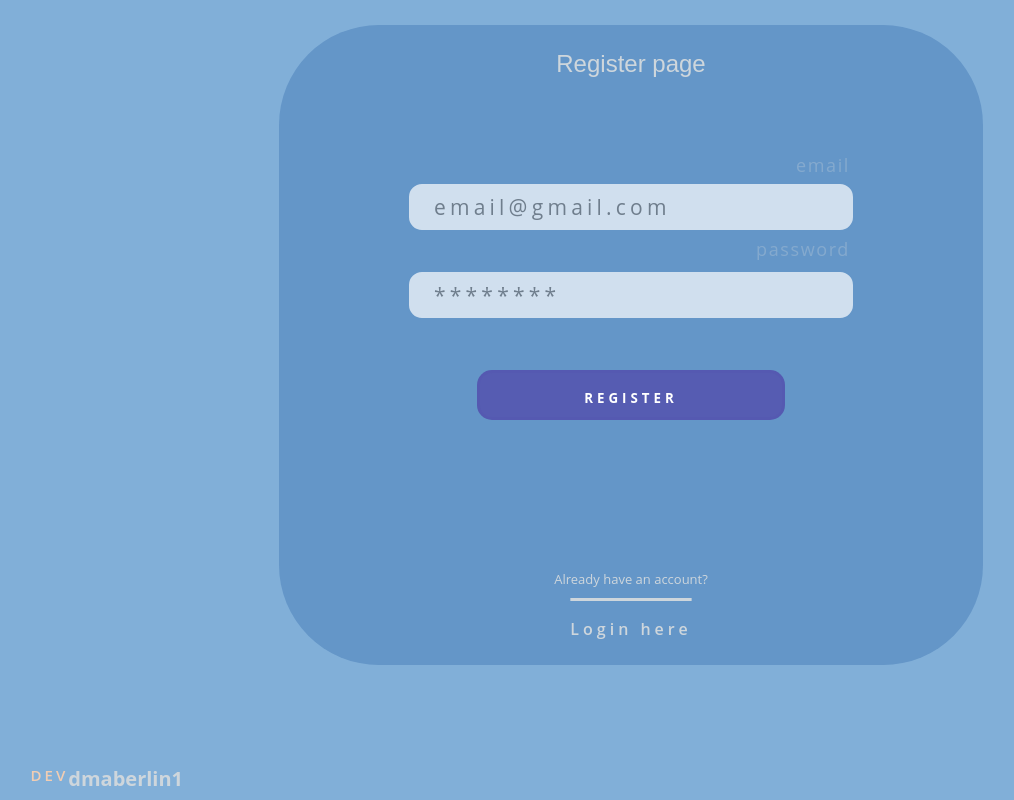
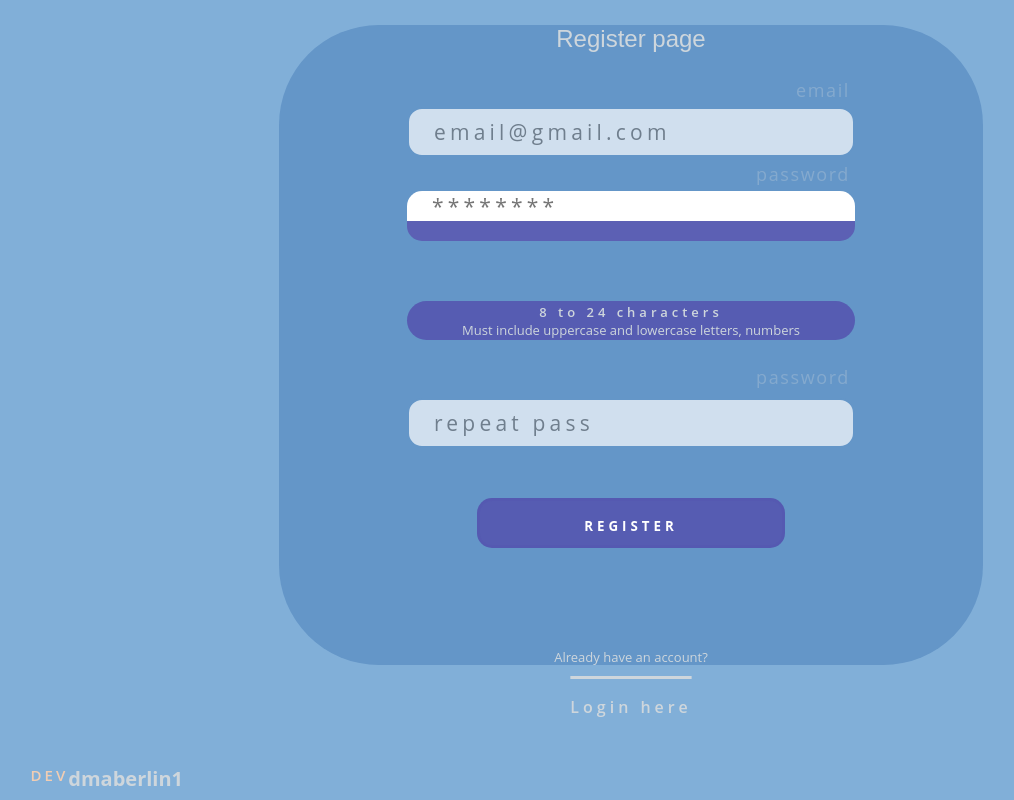
Before and after one commit to otecMuxah/dimaB, a React (Create React App) app: page /register in a window 1280 px wide. Shown: the whole page, without its empty margins (9-1023 px from the left). Built offline with nearby package versions, Linux system fonts and the light colour scheme.

Commit message:
feat:working app

```diff
--- a/src/common/constants.ts
+++ b/src/common/constants.ts
@@ -7,7 +7,14 @@ export const ROUTES = {
 };
 
 
+export const EMAIL_REGEX = /^[\w-\.]+@([\w-]+\.)+[\w-]{2,4}$/
+export const PWD_REGEX = /^(?=.*[0-9])(?=.*[a-z])(?=.*[A-Z])([a-zA-Z0-9]{8,24})$/;
 
+
+
+
+
+//эти константы созданны для демо версии ,в реальном проекте
 export const REACT_APP_FIREBASE_API_KEY='AIzaSyCgaSofAhjAe7kyRHIQyBfAePRv2lMvK2A'
 export const REACT_APP_FIREBASE_AUTH_DOMAIN='auth-app-8bd17.firebaseapp.com'
 export const REACT_APP_FIREBASE_PROJECT_ID='auth-app-8bd17'
--- a/src/components/UI/Button.tsx
+++ b/src/components/UI/Button.tsx
@@ -4,12 +4,13 @@ interface ButtonProps {
     title: string;
     type?:any;
     onclick?: () => void;
+    disabled?:boolean
 }
 
-const Button:FC<ButtonProps> = ({title,type,onclick}) => {
+const Button:FC<ButtonProps> = ({title,type,onclick,disabled=false}) => {
 
     return (
-        <button onClick={onclick} className={'button'} type={type}>{title}</button>
+        <button disabled={disabled} onClick={onclick} className={'button'} type={type}>{title}</button>
     );
 };
 
--- a/src/pages/LoginPage.tsx
+++ b/src/pages/LoginPage.tsx
@@ -1,37 +1,61 @@
-import React, {useState} from 'react';
+import React, {useEffect, useRef, useState} from 'react';
 import {Link, useNavigate} from "react-router-dom";
 import Button from "../components/UI/Button";
-import {ROUTES} from "../common/constants";
+import {EMAIL_REGEX, PWD_REGEX, ROUTES} from "../common/constants";
 import {useAppDispatch} from "../hooks/redux-hooks";
 import {getAuth, signInWithEmailAndPassword} from "firebase/auth";
 import {setUser} from "../store/slices/userSlice";
 
 
-
 const LoginPage = () => {
-    const dispatch=useAppDispatch()
+    const dispatch = useAppDispatch()
     let navigate = useNavigate();
+    const userRef = useRef(null);
+    const errRef = useRef(null);
 
     const [email, setEmail] = useState('');
     const [pass, setPass] = useState('');
+    const [errMsg, setErrMsg] = useState('');
 
-    const handleLogin=(event:any,email:string,password:string)=>{
+
+    useEffect(() => {
+        // @ts-ignore
+        userRef.current.focus()
+    }, []);
+
+
+    useEffect(() => {
+        setErrMsg('')
+    }, [email, pass]);
+
+
+    const handleLogin = (event: any, email: string, password: string) => {
         event.preventDefault()
-        const auth=getAuth()
-        signInWithEmailAndPassword(auth,email,password)
-            .then(({user})=>{
+        const auth = getAuth()
+        signInWithEmailAndPassword(auth, email, password)
+            .then(({user}) => {
                 console.log(user);
                 dispatch(setUser({
-                email:user.email,
-                id:user.uid,
-                token:user.refreshToken
+                    email: user.email,
+                    id: user.uid,
+                    token: user.refreshToken
                 }))
                 navigate(ROUTES.MAIN)
+            }).catch((err) => {
+            if (!err?.response) {
+                setErrMsg('No Server Response');
+            } else if (err.response?.status === 400) {
+                setErrMsg('Missing Username or Password');
+            } else if (err.response?.status === 401) {
+                setErrMsg('Unauthorized');
+            } else {
+                setErrMsg('Login Failed');
+            }
+            // @ts-ignore
+            errRef.current.focus();
         })
-            .catch(()=>alert('Invalid user!'))
 
     }
-
 
 
     return (
@@ -39,22 +63,35 @@ const LoginPage = () => {
 
 
             <h2>Login page</h2>
+            <p ref={errRef}
+               className={errMsg ? "login__errmsg" : "login__offscreen"}
+               aria-live="assertive">
+                {errMsg}
+            </p>
             <form className="login__form"
-                  onSubmit={(event)=>handleLogin(event,email,pass)
+                  onSubmit={(event) => handleLogin(event, email, pass)
                   }>
                 <label htmlFor="login">email</label>
-                <input value={email} onChange={(e) => setEmail(e.target.value)}
+                <input value={email}
+                       ref={userRef}
+                       onChange={(e) => setEmail(e.target.value)}
+                       required
                        type="email" placeholder="email" id="email" name="email" autoComplete={'off'}/>
+
                 <label htmlFor="password">password</label>
-                <input value={pass} onChange={(e) => setPass(e.target.value)} type="password"
-                       placeholder="********" id="password"
+                <input value={pass}
+                       onChange={(e) => setPass(e.target.value)}
+                       type="password"
+                       placeholder="********"
+                       id="password"
                        autoComplete={'off'}
-                       name="password" />
-                <Button  type="submit" title={'login'}></Button>
+                       name="password"
+                       required/>
+                <Button type="submit" title={'login'}></Button>
             </form>
             <div>
                 <p>Don't have an account? </p>
-            <Link to={ROUTES.REGISTER} ><span> Register here</span></Link>
+                <Link to={ROUTES.REGISTER}><span> Register here</span></Link>
             </div>
         </div>
     );
--- a/src/pages/RegisterPage.tsx
+++ b/src/pages/RegisterPage.tsx
@@ -1,22 +1,73 @@
-import React, {useState} from 'react';
+import React, {useEffect, useRef, useState} from 'react';
 import {Link, useNavigate} from "react-router-dom";
 import {ROUTES} from "../common/constants";
 import {useAppDispatch} from "../hooks/redux-hooks";
 import {createUserWithEmailAndPassword, getAuth} from "firebase/auth";
 import {setUser} from "../store/slices/userSlice";
 import Button from "../components/UI/Button";
-
+import {EMAIL_REGEX} from "../common/constants";
+import {PWD_REGEX} from "../common/constants";
 
 
 const RegisterPage = () => {
     const navigate = useNavigate()
     const dispatch = useAppDispatch();
+    const userRef = useRef(null)
+    const errRef = useRef(null)
+
     const [email, setEmail] = useState('');
     const [pass, setPass] = useState('');
+    const [matchPass, setMatchPass] = useState('');
+    const [errMsg, setErrMsg] = useState('');
 
-    const handleRegister = (event:any,email: string, password: string) => {
+    const [emailFocus, setEmailFocus] = useState(false);
+    const [matchFocus, setMatchFocus] = useState(false);
+    const [passFocus, setPassFocus] = useState(false);
+
+    const [validPass, setValidPass] = useState(false);
+    const [validMatch, setValidMatch] = useState(false);
+    const [validEmail, setValidEmail] = useState(false);
+
+
+    useEffect(() => {
+        // @ts-ignore
+        userRef.current.focus()
+    }, []);
+
+
+    useEffect(() => {
+        setValidEmail(EMAIL_REGEX.test(email))
+    }, [email]);
+
+    // useEffect(() => {
+    //     setValidPass(PWD_REGEX.test(pass))
+    // }, [pass]);
+
+
+    useEffect(() => {
+        setValidPass(PWD_REGEX.test(pass))
+        setValidMatch(pass === matchPass)
+    }, [pass, matchPass]);
+
+
+    useEffect(() => {
+        setErrMsg('')
+    }, [email, pass, matchPass]);
+
+
+    const handleRegister = (event: any, email: string, password: string) => {
         event.preventDefault()
+
+        const v1 = EMAIL_REGEX.test(email);
+        const v2 = PWD_REGEX.test(password);
+        if (!v1 || !v2) {
+            setErrMsg('Invalid Entry')
+            return;
+        }
+
         const auth = getAuth()
+
+
         createUserWithEmailAndPassword(auth, email, password)
             .then(({user}) => {
                 console.log(user)
@@ -27,7 +78,18 @@ const RegisterPage = () => {
                 }))
                 navigate(ROUTES.MAIN)
             })
-            .catch(console.log)
+            .catch((err)=>{
+                if (!err?.response) {
+                    setErrMsg('No Server Response');
+                } else if (err.response?.status === 409) {
+                    setErrMsg('Username Taken');
+                } else {
+                    setErrMsg('Registration Failed')
+                }
+
+                // @ts-ignore
+                errRef.current.focus();
+            })
 
     }
 
@@ -36,21 +98,74 @@ const RegisterPage = () => {
         <div className={'register'}>
 
             <h2>Register page</h2>
-            <form className="register-form" onSubmit={(e)=>handleRegister(e,email,pass)}>
+            <p ref={errRef}
+               className={errMsg ? "register__errmsg" : "register__offscreen"}
+               aria-live="assertive">
+                {errMsg}
+            </p>
+            <form className="register-form"
+                  onSubmit={(e) => handleRegister(e, email, pass)}>
+
                 <label htmlFor="email">email</label>
-                <input autoComplete={'off'} value={email} onChange={(e) => setEmail(e.target.value)}
-                       type="email" placeholder="email@gmail.com" id="email" name="email"/>
+                <input
+                    type="email" placeholder="email@gmail.com"
+                    autoComplete={'off'}
+                    ref={userRef}
+                    value={email}
+                    onChange={(e) => setEmail(e.target.value)}
+                    required
+                    id="email" name="email"
+                    aria-invalid={validEmail ? "false" : "true"}
+                    aria-describedby="emailnote"
+                    onFocus={() => setEmailFocus(true)}
+                    onBlur={() => setEmailFocus(false)}
+                />
+                <p id="emailnote"
+                   className={emailFocus && email && !validEmail
+                       ? "register__instructions" : "register__offscreen"}>
+                    <span>The e-mail address is incorrect.</span>
+                    <span>Make sure there is an @ after the name and remove any extra dots or symbols</span>
+                </p>
+
+
                 <label htmlFor="password">password</label>
                 <input autoComplete={'off'}
+                       required
+                       ref={userRef}
+                       onChange={(e) => setPass(e.target.value)}
                        value={pass}
-                       onChange={(e) => setPass(e.target.value)}
-                       type="password" placeholder="********" id="password" name="password"/>
-                {/*<p>error password</p>*/}
-                {/*<input autoComplete={'off'} value={pass}*/}
-                {/*       onChange={(e) => setPass(e.target.value)} type="password"*/}
-                {/*       placeholder="repeat pass" id="password" name="password"/>*/}
-                {/*<p>error password2</p>*/}
-                <Button type="submit" title={'register'}></Button>
+                       aria-invalid={validPass ? "false" : "true"}
+                       aria-describedby="passnote"
+                       type="password" placeholder="********"
+                       id="password"
+                       onFocus={() => setPassFocus(true)}
+                       onBlur={() => setPassFocus(false)}/>
+                <p id="passnote"
+                   className={passFocus && !validPass ? "register__instructions" : "register__offscreen"}>
+                    <span>8 to 24 characters</span>
+                    Must include uppercase and lowercase letters, numbers
+                </p>
+
+
+                <label htmlFor="confirm_password">password</label>
+                <input autoComplete={'off'}
+                       value={matchPass}
+                       onChange={(e) => setMatchPass(e.target.value)}
+                       type="password"
+                       required
+                       placeholder="repeat pass"
+                       id="confirm_password" name="confirm_password"
+                       aria-invalid={validMatch ? "false" : "true"}
+                       aria-describedby="confirmnote"
+                       onFocus={() => setMatchFocus(true)}
+                       onBlur={() => setMatchFocus(false)}/>
+                <p id="confirmnote" className={matchFocus && !validMatch
+                    ? "register__instructions" : "register__offscreen"}>
+                    Must match the first password input field.
+                </p>
+
+                <Button disabled={!validEmail || !validPass || !validMatch ? true : false} type="submit"
+                        title={'register'}></Button>
             </form>
             <div>
                 <p>Already have an account?</p>
--- a/src/scss/components/_login.scss
+++ b/src/scss/components/_login.scss
@@ -50,6 +50,36 @@
   }
 
 
+  &__instructions {
+    font-size: 0.75rem;
+    border-radius: 0.5rem;
+    background: #000;
+    color: #fff;
+    padding: 0.25rem;
+    position: relative;
+    bottom: -10px;
+  }
+
+
+
+  &__errmsg {
+    font-size: 15px;
+    color: $warning;
+    font-weight: bold;
+    padding: 0.5rem;
+    margin-bottom: 0.5rem;
+  }
+
+
+  &__offscreen {
+    position: absolute;
+    left: -9999px;
+  }
+
+
+
+
+
 }
 
 @media (max-width: 450px){
--- a/src/scss/components/_register.scss
+++ b/src/scss/components/_register.scss
@@ -1,4 +1,5 @@
 @import '../variables';
+
 
 .register{
 
@@ -18,7 +19,8 @@ span{
 
   p
   {margin-top: 50px;
-
+      display: flex;
+    flex-direction: column;
     text-align: center;
   }
 
@@ -64,6 +66,33 @@ letter-spacing: 0.1rem;
     margin-top: 4px;
   }
 
+  &__instructions {
+    font-size: 0.9rem;
+    border-radius: 100px;
+    background: $lightblue;
+    color: $white;
+    padding: 0.1rem;
+    position: relative;
+    bottom: -10px;
+  }
+
+
+
+  &__errmsg {
+    font-size: 15px;
+    color: $warning;
+    font-weight: bold;
+    padding: 0.5rem;
+    margin-bottom: 0.5rem;
+  }
+
+
+  &__offscreen {
+    position: absolute;
+    left: -9999px;
+  }
+
+
 
 }
 
```
Lines whose indentation alone changed are shown as unchanged.
